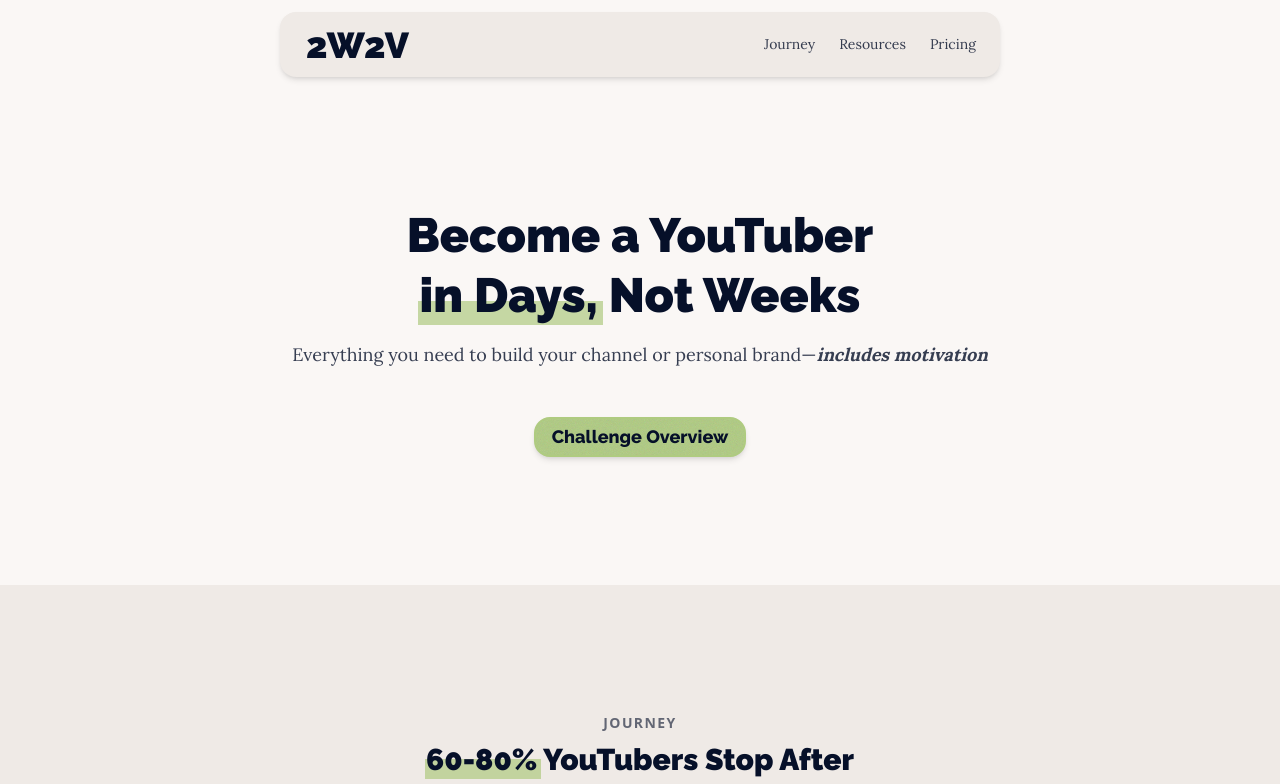
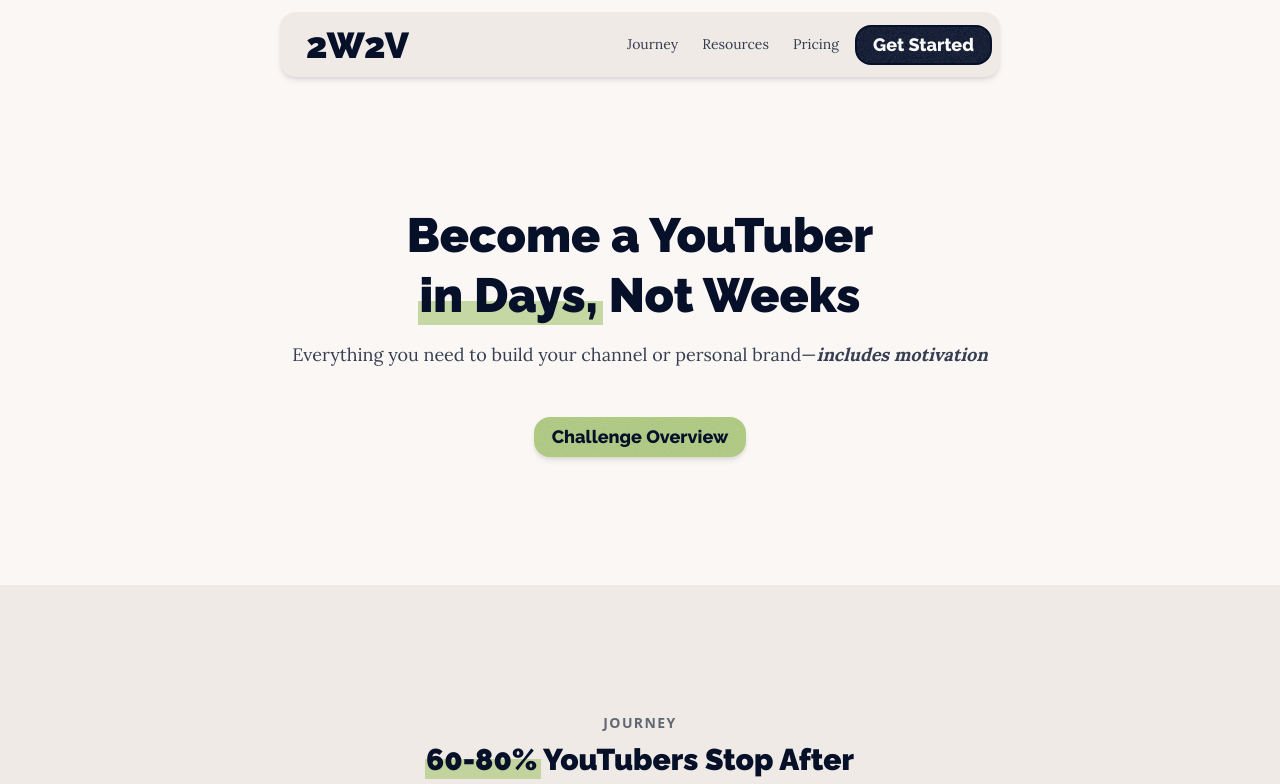
Before and after one commit to JagatJaishankar/2Weeks2Videos, a Next.js app: page / in a window 1280 px wide. Shown: the top 784 px of the page. Built offline with nearby package versions, Linux system fonts and the light colour scheme; no server answers.

Commit message:
login does not work

```diff
--- a/app/api/auth/verify-request/page.js
+++ b/app/api/auth/verify-request/page.js
@@ -4,7 +4,7 @@
   return (
     <main className='max-w-3xl mx-auto py-2 px-6'>
       <div className='pl-2 pt-6 mb-10'>
-        <Link href={"/login"} className='btn btn-ghost items-center'>
+        <Link href={"/api/auth/signin"} className='btn btn-ghost items-center'>
           <div>
             <svg
               xmlns='http://www.w3.org/2000/svg'
--- /dev/null
+++ b/app/components/LoginButton.js
@@ -0,0 +1,24 @@
+"use client";
+
+import Link from "next/link";
+import { signIn } from "next-auth/react";
+
+export default function LoginButton({ session }) {
+  if (session) {
+    return (
+      <div className='btn btn-neutral font-raleway font-extrabold text-lg'>
+        <Link href={"/dashboard"}>Welcome Back</Link>
+      </div>
+    );
+  }
+
+  return (
+    <button
+      className='btn btn-neutral font-raleway font-extrabold text-lg'
+      onClick={() => {
+        signIn("email", { callbackUrl: "/dashboard" });
+      }}>
+      Get Started
+    </button>
+  );
+}
--- /dev/null
+++ b/app/dashboard/page.js
@@ -0,0 +1,3 @@
+export default function Dashboard() {
+  return <main>this is the dashboard</main>;
+}
--- a/app/page.js
+++ b/app/page.js
@@ -1,9 +1,15 @@
 import Image from "next/image";
 import Link from "next/link";
+import { auth } from "@/auth";
+import { redirect } from "next/navigation";
 
 import OverviewButton from "./components/OverviewButton";
+import LoginButton from "./components/LoginButton";
 
-export default function Home() {
+export default async function Home() {
+  const session = await auth();
+  console.log(session);
+
   return (
     <main>
       {/* NavBar */}
@@ -29,7 +35,10 @@
               </li>
             </ul>
           </div>
-          <div className='dropdown dropdown-end max-md:block hidden'>
+          <div
+            className={`dropdown dropdown-end ${
+              session ? "hidden" : "max-md:block hidden"
+            }`}>
             <div tabIndex={0} role='button' className='btn btn-ghost mr-1'>
               <svg
                 xmlns='http://www.w3.org/2000/svg'
@@ -57,6 +66,7 @@
               </li>
             </ul>
           </div>
+          <LoginButton session={session} />
         </div>
       </section>
       {/* Hero Section */}
```
